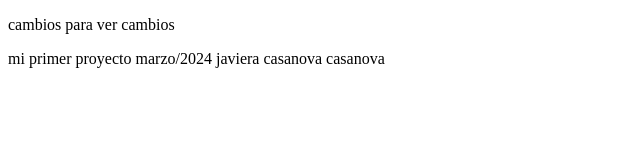
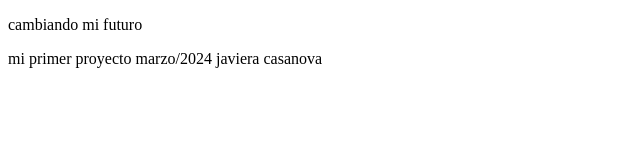
Before and after one commit to jvvt666/hola-mundo, a plain HTML site: page index.html in a window 1280 px wide. Shown: the full height of the page, 0-640 px from the left. Drawn offline with Linux system fonts and the light colour scheme.

Commit message:
cambio de parrafo

```diff
--- a/index.html
+++ b/index.html
@@ -5,9 +5,8 @@
     <meta name="viewport" content="width=device-width, initial-scale=1.0">
     <title><mi primer sitio web</title></title>
 </head>
-<body> <p>cambios para ver cambios</p>
+<body> <p>cambiando mi futuro</p>
     mi primer proyecto marzo/2024
-    javiera casanova casanova
-
+    javiera casanova
 </body>
 </html>
```
